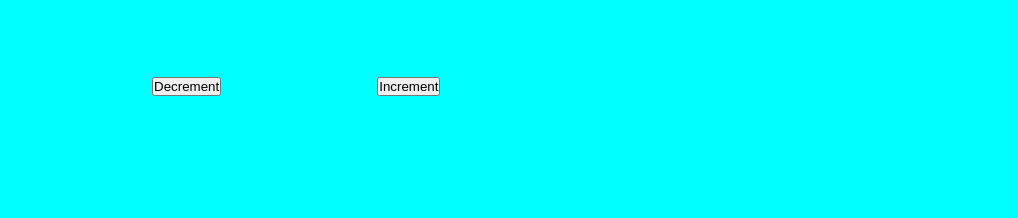
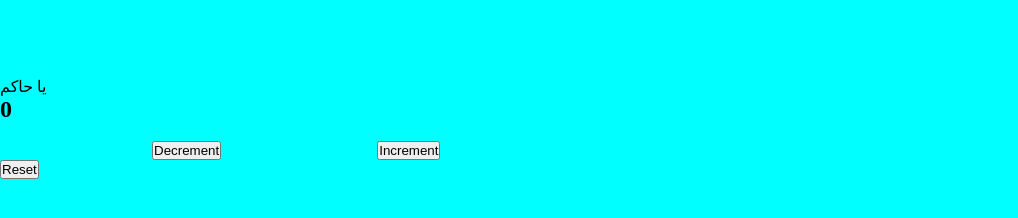
Before and after one commit to Rehan-11/Tashbi-counter, a plain HTML site: page index.html in a window 1280 px wide. Shown: the part 120-338 px from the top of the page, without its empty margins (0-1018 px from the left). Drawn offline with Linux system fonts and the light colour scheme.

Commit message:
Update index.html

```diff
--- a/index.html
+++ b/index.html
@@ -6,12 +6,20 @@
         <link rel="stylesheet" href="style.css">
     </head>
     <body>
+        <div class="wholebox">
         <h1>This is my new project named Tashbi Counter</h1>
+        <div class="box">
+        <div class="tashbi">یا حاکم</div></div>
+        <div class="count"><h2>0</h2></div>
+        <br>
         <span class="decrement">
             <button class="button">Decrement</button>
         </span>
         <span class="increment">
-            <button class="button">Increment</button>
+            <button class="incrementbutton">Increment</button>
         </span>
+        <div><button>Reset</button></div>
+        </div>
+        <script src="script.js"></script>
     </body>
 </html>
```
